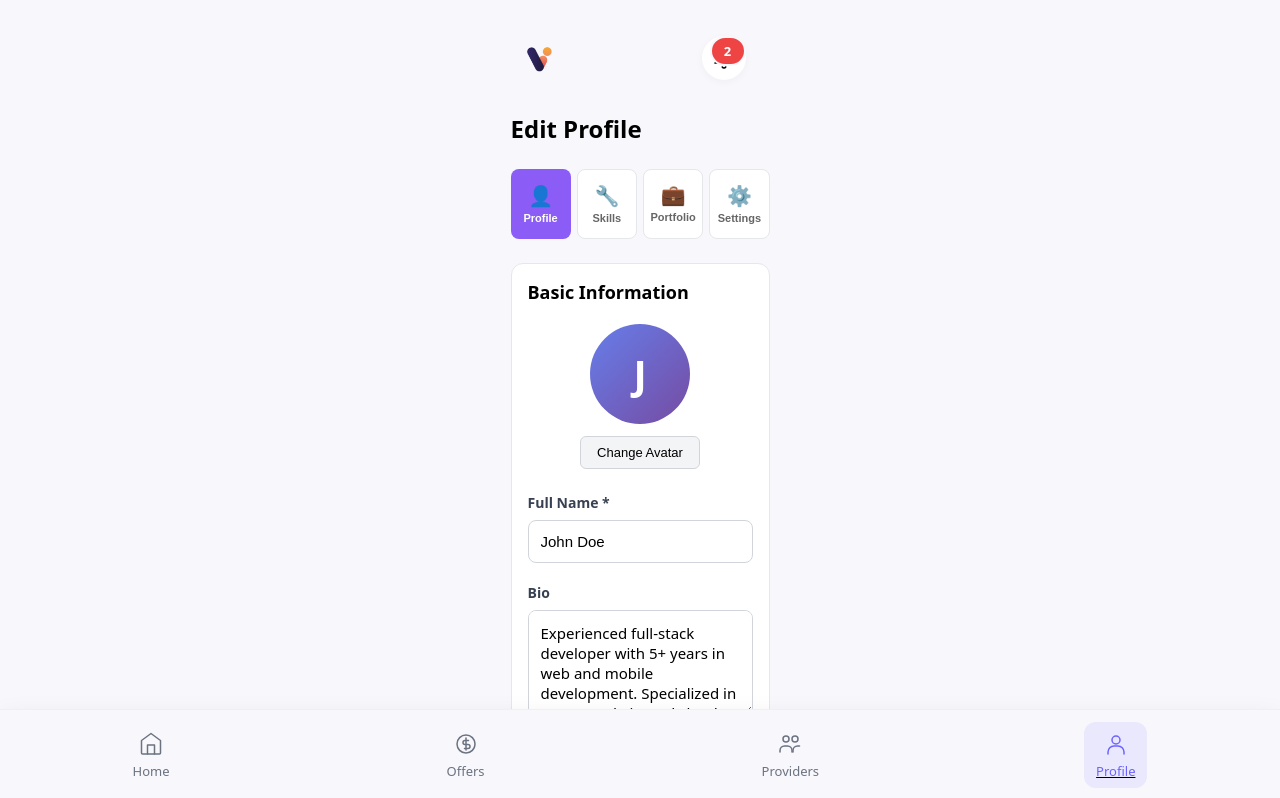
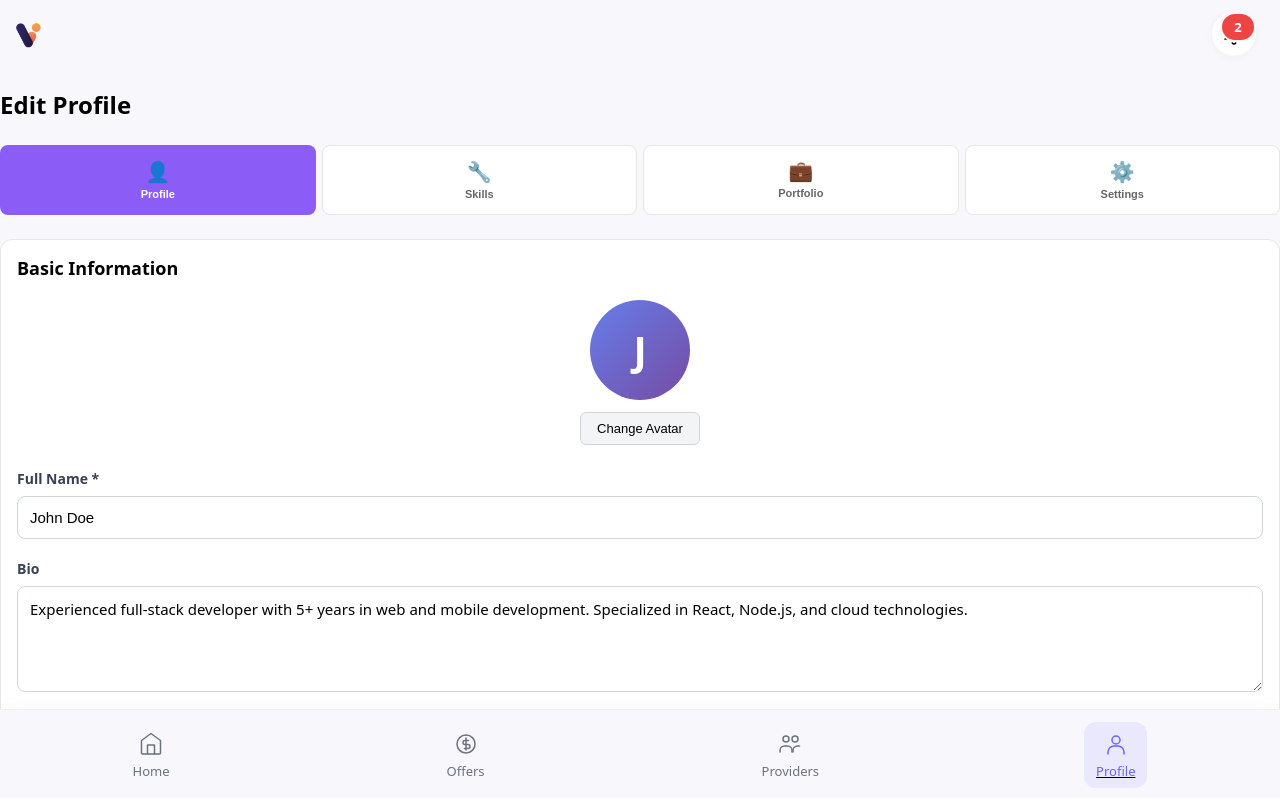
Before and after one commit to darkarki83/wireframe-app, a React (Vite) app: page /user/edit in a window 1280 px wide. Shown: the top 798 px of the page. Built offline with nearby package versions, Linux system fonts and the light colour scheme.

Commit message:
Delete wrapper

```diff
--- a/src/app/routes.tsx
+++ b/src/app/routes.tsx
@@ -40,7 +40,7 @@ function Shell() {
       minHeight: "100vh",
       background: colors.base.background,
     }}>
-      <div className="wrap" style={{ flex: 1, paddingBottom: 80 }}>
+      <div style={{ flex: 1, paddingBottom: 80 }}>
         <header style={{
           display: "flex",
           justifyContent: "space-between",
--- a/src/pages/user/UserProfile.tsx
+++ b/src/pages/user/UserProfile.tsx
@@ -55,7 +55,7 @@ export default function UserProfile() {
       paddingBottom: '80px',
     }}>
       <div style={{
-        padding: `${spacing.xl} ${spacing.lg}`,
+        padding: `${spacing.lg} ${spacing.lg} ${spacing.xl}`,
       }}>
         <button
           onClick={() => nav(-1)}
```
